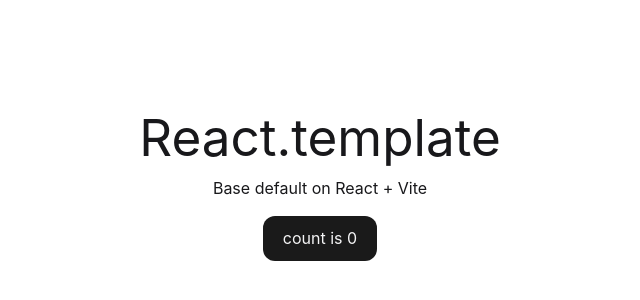
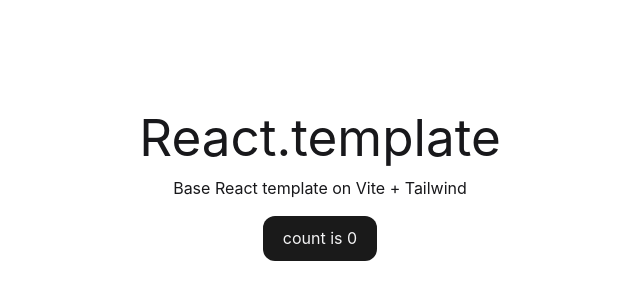
Before and after one commit to indiodev/react.template, a React (Vite) app: page / in a window 1280 px wide. Shown: the part 212-512 px from the top of the page, without its empty margins (320-960 px from the left). Built offline with nearby package versions, Linux system fonts and the light colour scheme.

Commit message:
:art: Update

```diff
--- a/src/App.tsx
+++ b/src/App.tsx
@@ -6,10 +6,10 @@
 	return (
 		<section className="dark:bg-zinc-900 h-screen w-screen flex flex-col items-center justify-center text-zinc-900 dark:text-zinc-100">
 			<h1 className="text-[3.2em]">React.template</h1>
-			<p>Base default on React + Vite</p>
+			<p>Base React template on Vite + Tailwind</p>
 			<div className="py-4">
 				<button
-					className="rounded-xl bg-[#1a1a1a] text-zinc-100 dark:text-[#1a1a1a] dark:bg-zinc-100 py-[0.6em] px-[1.2em] border border-transparent dark:hover:border-[#646cff]"
+					className="rounded-xl bg-[#1a1a1a] text-zinc-100 dark:text-[#1a1a1a] dark:bg-zinc-100 py-[0.6em] px-[1.2em] border border-transparent"
 					onClick={() => setCount((count) => count + 1)}
 				>
 					count is {count}
```
